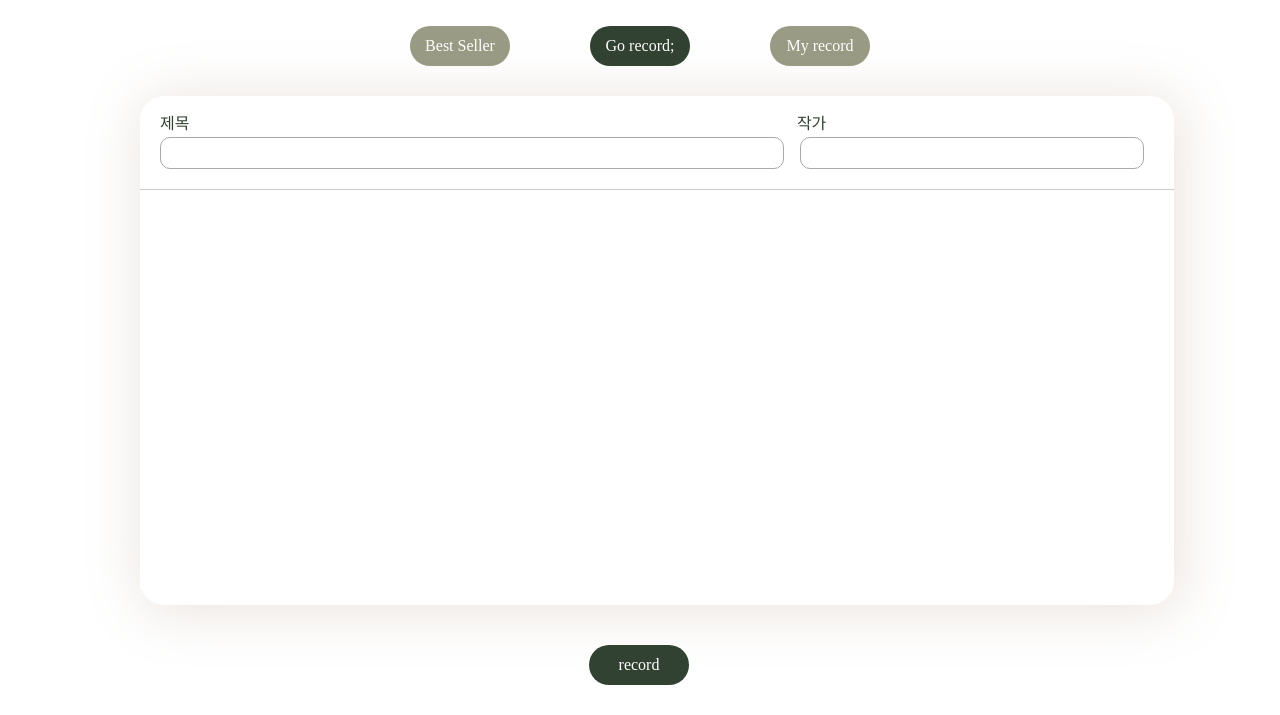
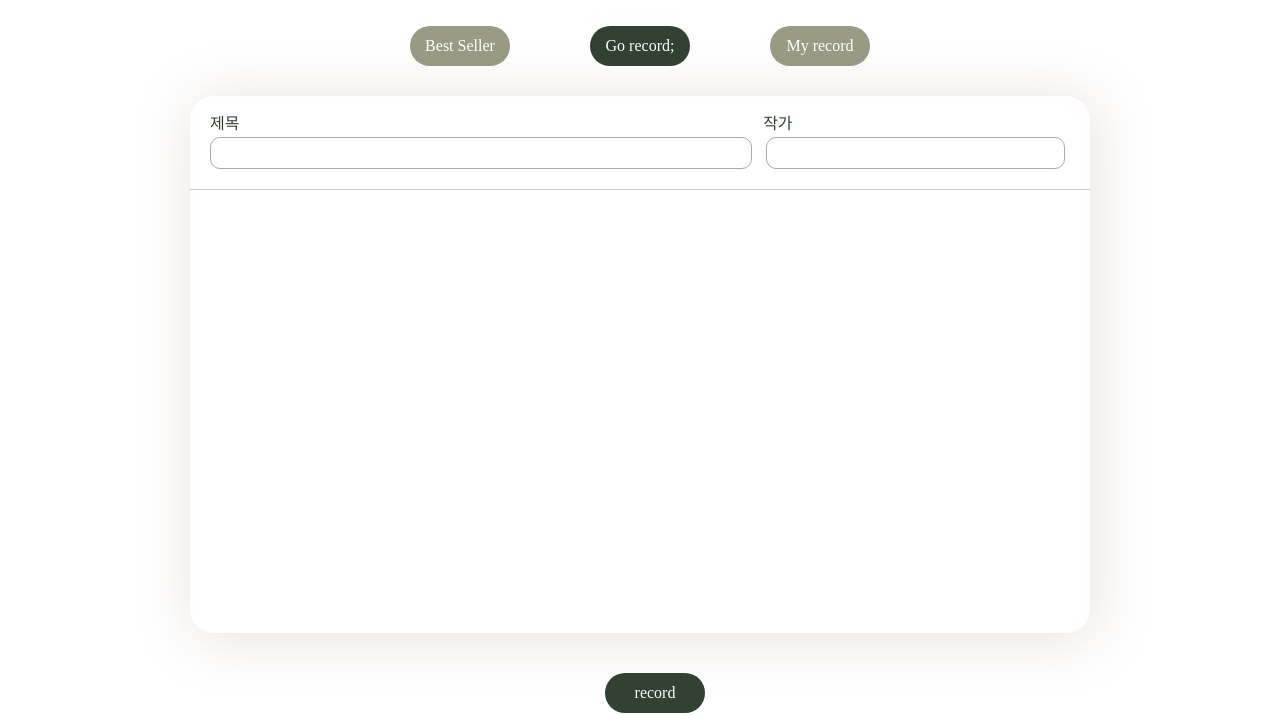
Before and after one commit to book-cord/vanillaJS-book-cord, a plain HTML site: page src/views/record/record.html in a window 1280 px wide. Shown: the part 104-819 px from the top of the page. Drawn offline with Linux system fonts and the light colour scheme; a web font is replaced by a local one.

Commit message:
feat: 독서 기록 스타일 오류 수정 독서 기록 페이지의 오류를 수정하였습니다.

```diff
--- a/src/views/record/record.css
+++ b/src/views/record/record.css
@@ -4,8 +4,9 @@ main {
 }
 /* section */
 section {
+  width: 900px;
   position: absolute;
-  left: calc(50% - 500px);
+  left: calc(50% - 450px);
   background-color: #ffffff;
   box-shadow: 4px 4px 55px rgba(162, 132, 107, 0.25);
   border-radius: 24px;
@@ -51,5 +52,5 @@ input {
   background-color: #314232;
   position: relative;
   top: 80px;
-  left: -470px;
+  left: 400px;
 }
--- a/src/views/record/record.js
+++ b/src/views/record/record.js
@@ -1,5 +1,4 @@
 const id = window.localStorage.length;
-console.log(id);
 
 const button = document.querySelector("#recordButton");
 button.addEventListener("click", (e) => {
```
